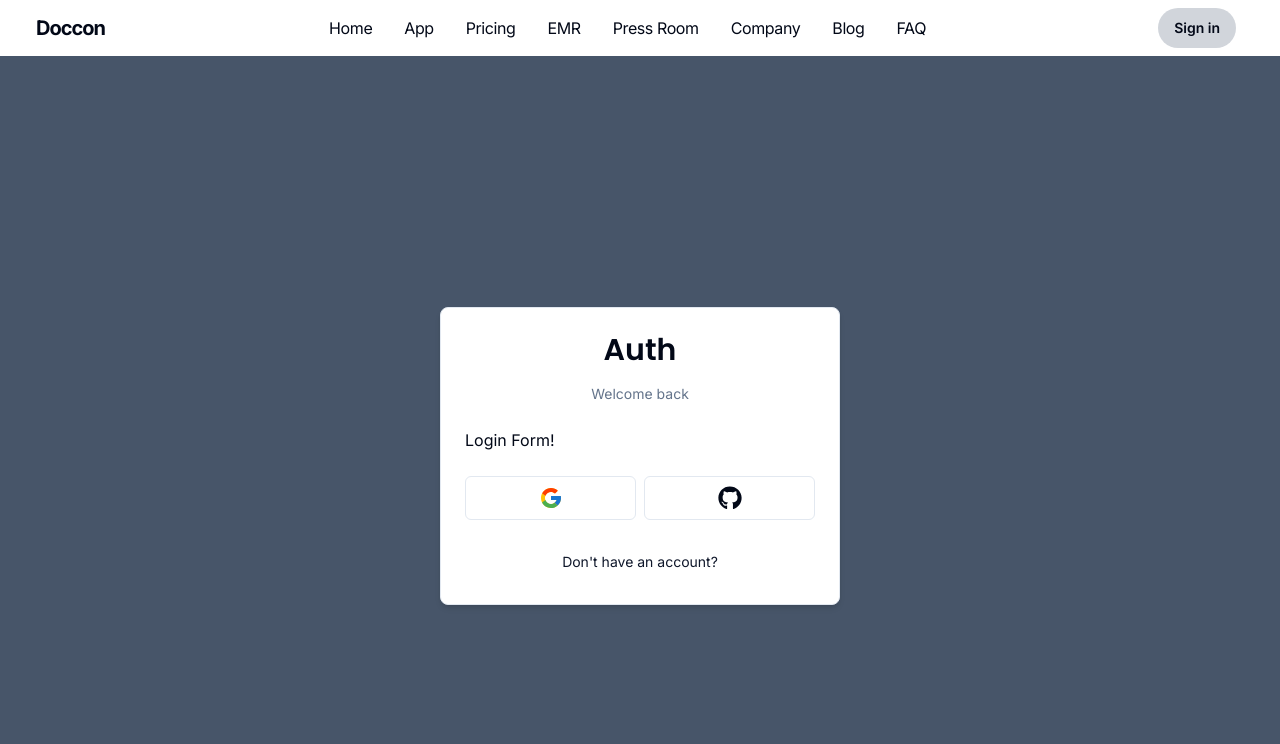
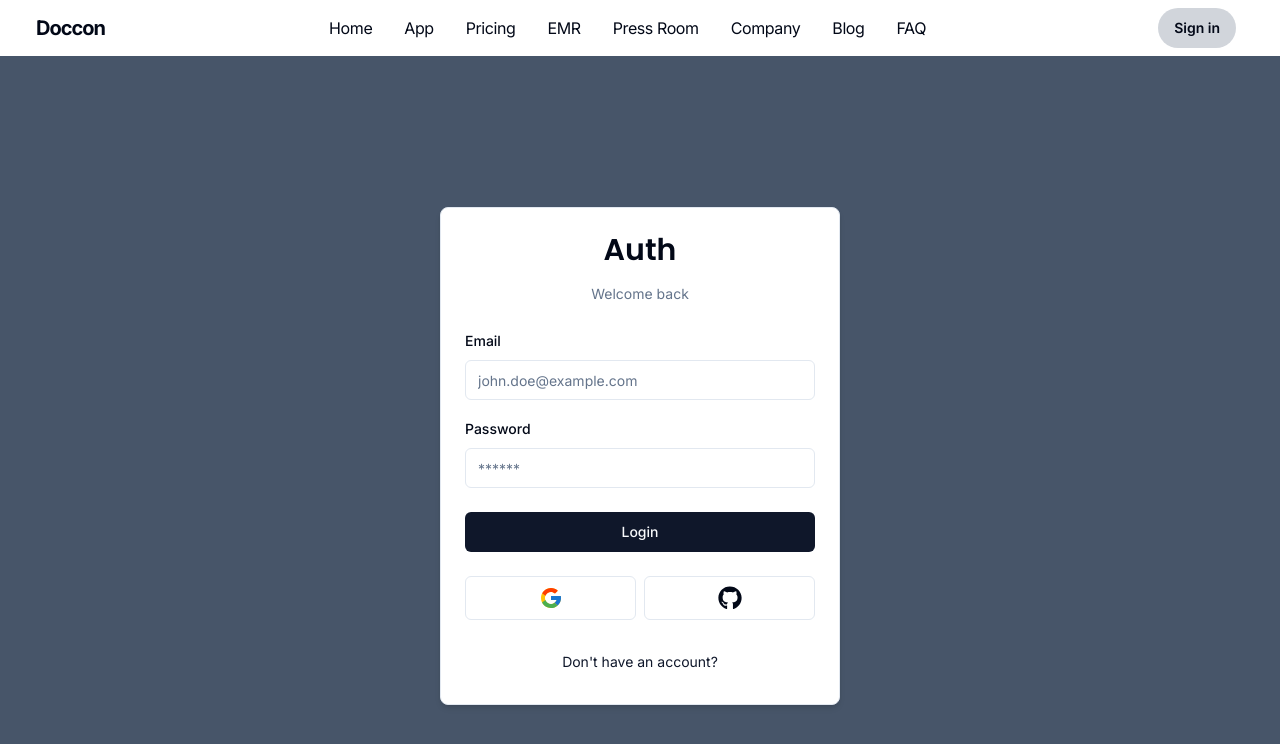
Before and after one commit to SatwikPanda/healthApp, a Next.js app: page /auth/login in a window 1280 px wide. Shown: the top 744 px of the page. Built offline with nearby package versions, Linux system fonts and the light colour scheme.

Commit message:
Added form

```diff
--- /dev/null
+++ b/actions/login.ts
@@ -0,0 +1,5 @@
+"use server"
+
+export const login  = (values: any) => {
+    console.log(values);
+}
--- /dev/null
+++ b/schema/index.ts
@@ -0,0 +1,10 @@
+import * as z from "zod";
+
+export const Loginschema = z.object({
+    email: z.string().email({
+        message: "Email is required"
+    }),
+    password: z.string().min(1,{
+        message:"Password is required",
+    })
+});
--- a/src/app/page.tsx
+++ b/src/app/page.tsx
@@ -14,7 +14,7 @@ export default function Home() {
      <main className="flex h-full flex-col items-center justify-center bg-[radial-gradient(ellipse_at_top,_var(--tw-gradient-stops))] from-sky-400 to-blue-800">
       <div className="space-y-6 text-left">
         <h1 className={cn("text-6xl font-semibold text-white drop-shadow-md", font.className,)}>
-          Auth
+          🔐Auth
         </h1>
         <p className="text-white text-lg">
           A simple authentication service
--- a/src/components/auth/login-form.tsx
+++ b/src/components/auth/login-form.tsx
@@ -1,9 +1,92 @@
+"use client";
+import * as z from "zod";
+
+import { Input } from "@/components/ui/input";
+import {useForm} from "react-hook-form";
+import { zodResolver } from '@hookform/resolvers/zod';
+import { Loginschema } from "../../../schema";
+import {Button } from "@/components/ui/button"
+import {FormError} from "@/components/form-error"
+import {FormSuccess} from "@/components/form-success"
+import {login} from "@/actions/login"
+
+import {
+    Form,
+    FormControl,
+    FormField,
+    FormItem,
+    FormLabel,
+    FormMessage,
+} from "@/components/ui/form";
+
+
+
 import { CardWrapper } from "./card-wrapper"
 
 export const LoginForm = () => {
+    const form = useForm<z.infer<typeof Loginschema>>({
+        resolver: zodResolver(Loginschema),
+        defaultValues: {
+            email: "",
+            password: "",
+        }
+    });
+
+    const onSubmit = (values: z.infer<typeof Loginschema>) =>{
+        login
+    }
     return(
         <CardWrapper headerLabel="Welcome back" backButtonLabel="Don't have an account?" backButtonHref="/auth/register" showSocial>
-            Login Form!
+            <Form {...form}>
+                <form onSubmit={form.handleSubmit(onSubmit)}
+                className="space-y-6"
+                >
+                    <div className="space-y-4">
+                        <FormField
+                        control={form.control}
+                        name="email"
+                        render={({ field }) =>(
+                            <FormItem>
+                                <FormLabel>Email</FormLabel>
+                                <FormControl>
+
+                                <Input
+                                {...field}
+                                placeholder="john.doe@example.com"
+                                type="email"
+                                />
+                                </FormControl>
+                                <FormMessage/>
+                            </FormItem>
+                        )}
+                        />
+                        <FormField
+                        control={form.control}
+                        name="password"
+                        render={({ field }) =>(
+                            <FormItem>
+                                <FormLabel>Password</FormLabel>
+                                <FormControl>
+                                <Input
+                                {...field}
+                                placeholder="******"
+                                type="password"
+                                />
+                                </FormControl>
+                                <FormMessage/>
+                            </FormItem>
+                        )}
+                        />
+                    </div>
+                    <FormError message=""/>
+                    <FormSuccess message=""/>
+                     <Button
+                        type="submit"
+                        className="w-full">
+                            Login
+                     </Button>
+                </form>
+            </Form>
         </CardWrapper>
     )
 }
--- /dev/null
+++ b/src/components/form-error.tsx
@@ -0,0 +1,19 @@
+import { ExclamationTriangleIcon} from "@radix-ui/react-icons";
+
+interface FormErrorProps{
+    message?: string;
+};
+
+export const FormError = ({
+    message,
+}: FormErrorProps) =>{
+    if(!message) return null;
+
+    return(
+        <div className="bg-destructive/15 p-3 rounded-md flex items-center gap-x-2
+        text-sm text-destructive">
+            <ExclamationTriangleIcon className="h-4 w-4"/>
+            <p>{message}</p>
+        </div>
+    )
+}
--- /dev/null
+++ b/src/components/form-success.tsx
@@ -0,0 +1,19 @@
+import { CheckCircledIcon} from "@radix-ui/react-icons";
+
+interface FormSucessProps{
+    message?: string;
+};
+
+export const FormSuccess = ({
+    message,
+}: FormSucessProps) =>{
+    if(!message) return null;
+
+    return(
+        <div className="bg-emerald-500/15 p-3 rounded-md flex items-center gap-x-2
+        text-sm text-emerald-500">
+            <CheckCircledIcon className="h-4 w-4"/>
+            <p>{message}</p>
+        </div>
+    )
+}
--- a/src/components/ui/label.tsx
+++ b/src/components/ui/label.tsx
@@ -3,7 +3,6 @@
 import * as React from "react"
 import * as LabelPrimitive from "@radix-ui/react-label"
 import { cva, type VariantProps } from "class-variance-authority"
-
 import { cn } from "@/lib/utils"
 
 const labelVariants = cva(
```
Also changed, not shown: 1 other file (tests, documents, lock files or other folders).
